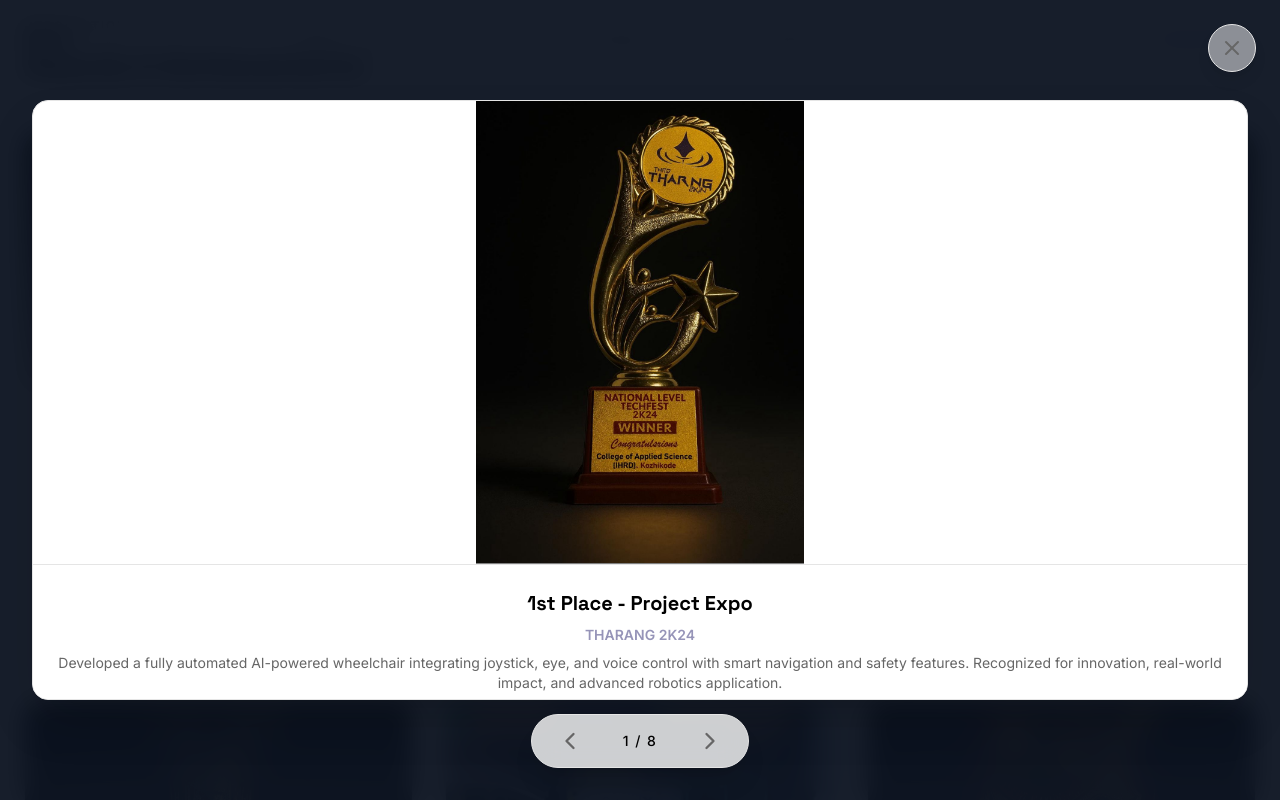
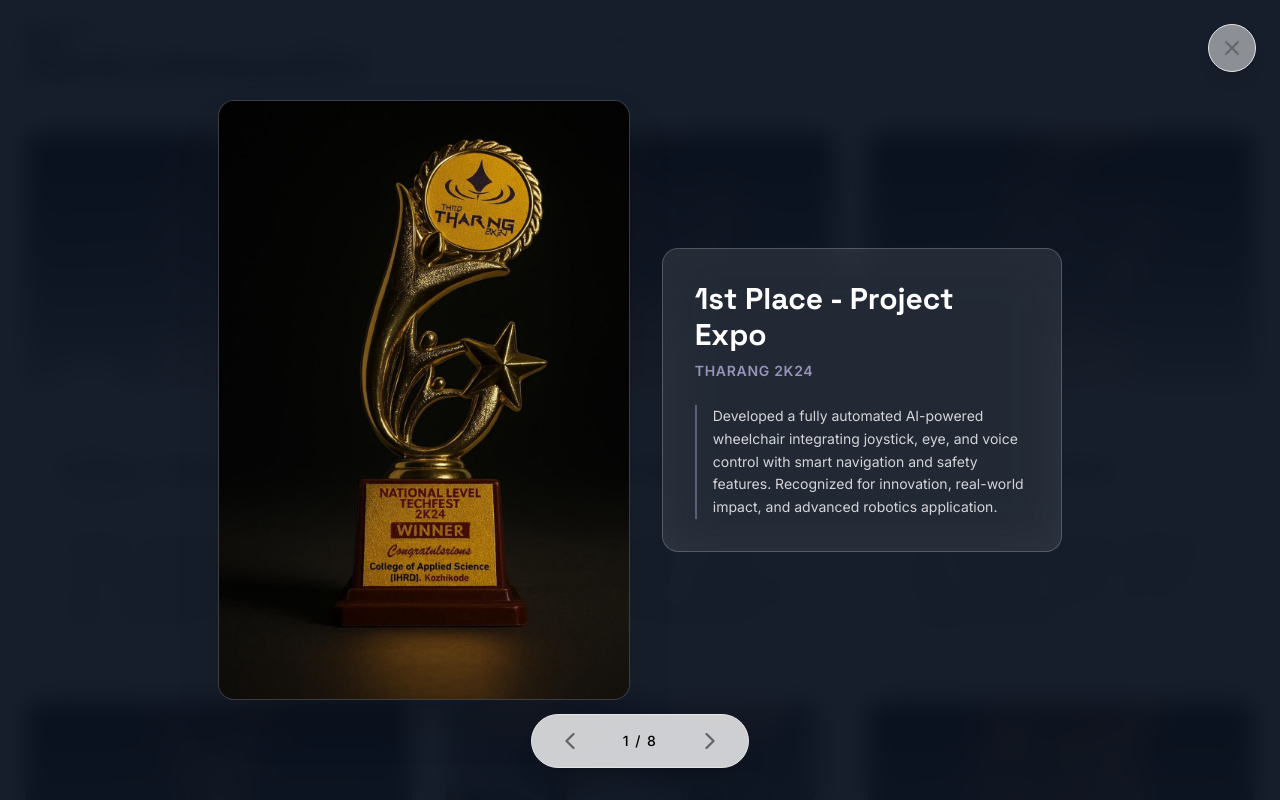
Before and after one commit to Nihalbottech/Nihal-Portfolio, a React (Vite) app: page / in a window 1280 px wide. Both pictures are taken after a click on the element 218 px from the left and 10650 px from the top of the page. Shown: the part 10250-11050 px from the top of the page. Built offline with nearby package versions, Linux system fonts and the light colour scheme.

Commit message:
style: Upgrade Awards modal to premium sidebar layout

```diff
--- a/src/sections/Awards.jsx
+++ b/src/sections/Awards.jsx
@@ -136,27 +136,40 @@
               <X size={24} strokeWidth={2} />
             </button>
 
+            <div className="flex flex-col md:flex-row items-center justify-center z-[105] max-h-full" onClick={(e) => e.stopPropagation()}>
               {/* Media Container */}
               <motion.div
-              key={activeIndex}
+                key={`media-${activeIndex}`}
                 initial={{ opacity: 0, scale: 0.95, y: 10 }}
                 animate={{ opacity: 1, scale: 1, y: 0 }}
                 exit={{ opacity: 0, scale: 0.95, y: -10 }}
                 transition={{ type: "spring", damping: 25, stiffness: 300 }}
-              className="relative w-auto h-auto max-w-[95vw] max-h-[75vh] rounded-2xl overflow-hidden shadow-2xl border border-borderLine flex flex-col items-center justify-center bg-surface z-[105]"
-              onClick={(e) => e.stopPropagation()}
+                className="relative w-auto h-auto max-w-[95vw] md:max-w-[60vw] max-h-[75vh] rounded-2xl overflow-hidden shadow-2xl border border-white/20 flex flex-col items-center justify-center bg-black/50"
               >
                 <img
                   src={awardsData[activeIndex].image}
                   alt={awardsData[activeIndex].title}
-                className="w-auto h-auto max-w-full max-h-[60vh] object-contain rounded-t-2xl bg-black/50"
+                  className="w-auto h-auto max-w-full max-h-[75vh] object-contain rounded-2xl"
                 />
-              <div className="w-full bg-surface border-t border-borderLine p-6 flex flex-col items-center text-center">
-                <h3 className="text-xl font-bold text-text mb-2">{awardsData[activeIndex].title}</h3>
-                <p className="text-primary font-semibold text-sm">{awardsData[activeIndex].event}</p>
-                <p className="text-muted mt-2 text-sm">{awardsData[activeIndex].desc}</p>
+              </motion.div>
+
+              {/* Text Sidebar */}
+              <motion.div
+                key={`text-${activeIndex}`}
+                initial={{ opacity: 0, x: 20 }}
+                animate={{ opacity: 1, x: 0 }}
+                transition={{ duration: 0.5, delay: 0.2 }}
+                className="w-full md:w-[400px] mt-6 md:mt-0 md:ml-8 bg-surface/10 backdrop-blur-xl border border-white/20 rounded-2xl p-8 z-[105]"
+              >
+                <h3 className="text-3xl font-display font-bold text-white mb-2">{awardsData[activeIndex].title}</h3>
+                <p className="text-primary font-semibold tracking-wider text-sm mb-6 uppercase">{awardsData[activeIndex].event}</p>
+                {awardsData[activeIndex].desc && (
+                  <div className="text-white/80 leading-relaxed text-sm border-l-2 border-primary/50 pl-4">
+                    {awardsData[activeIndex].desc}
                   </div>
+                )}
               </motion.div>
+            </div>
 
             {/* Elegant Bottom Pagination Controls */}
             <div
```
Lines whose indentation alone changed are shown as unchanged.
